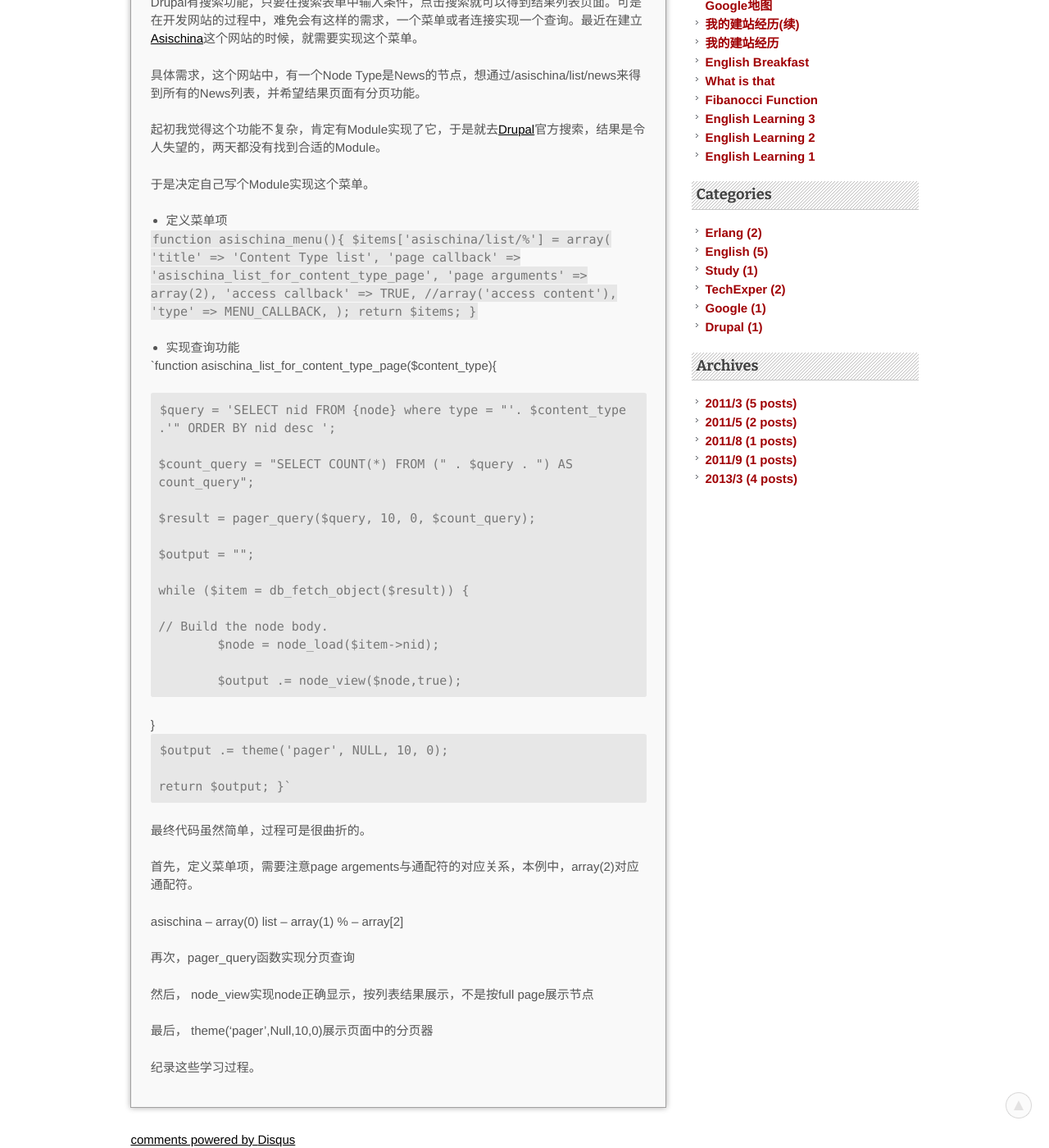
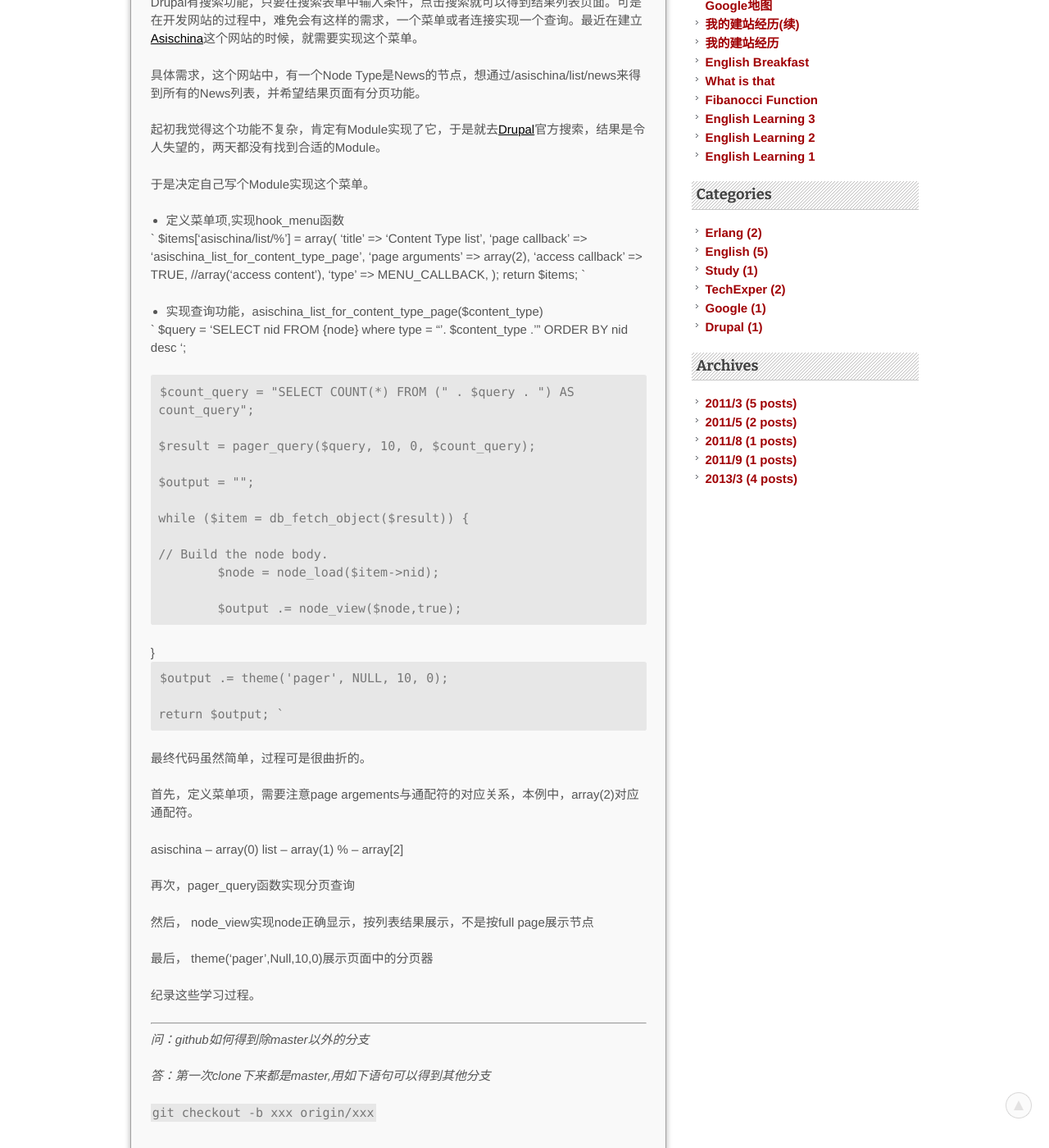
Before and after one commit to denny2trasy/denny2trasy.github.com, a Jekyll site: the page built from _posts/2013-03-18-drupal_show_list.markdown, in a window 1280 px wide and 1400 px high, scrolled down 297 px. Shown: the whole window at 82% size. Built offline with Jekyll 4.4.1, drawn with Linux system fonts in a browser that asks for light colours; Markdown is read by kramdown in place of the engine named in the settings; comment, search, counter and statistics services are not loaded.

Commit message:
change drupal post

```diff
--- a/_posts/2013-03-18-drupal_show_list.markdown
+++ b/_posts/2013-03-18-drupal_show_list.markdown
@@ -3,6 +3,7 @@ layout: post
 title: Drupal实现节点列表菜单
 category: Drupal
 ---
+
 
 Drupal有搜索功能，只要在搜索表单中输入条件，点击搜索就可以得到结果列表页面。可是在开发网站的过程中，难免会有这样的需求，一个菜单或者连接实现一个查询。最近在建立[Asischina](http://www.asischia.com)这个网站的时候，就需要实现这个菜单。
 
@@ -13,9 +14,9 @@ Drupal有搜索功能，只要在搜索表单中输入条件，点击搜索就
 
 于是决定自己写个Module实现这个菜单。
 
-+ 定义菜单项
++ 定义菜单项,实现hook_menu函数
 
-`function asischina_menu(){
+`
 	$items['asischina/list/%'] = array(
     		'title' => 'Content Type list',
     		'page callback' => 'asischina_list_for_content_type_page',
@@ -24,13 +25,13 @@ Drupal有搜索功能，只要在搜索表单中输入条件，点击搜索就
     		'type' => MENU_CALLBACK,
   	);
 	return $items;
-}`
+`
 
 
-+ 实现查询功能
++ 实现查询功能，asischina_list_for_content_type_page($content_type)
 
-`function asischina_list_for_content_type_page($content_type){
 
+`
 	$query = 'SELECT nid FROM {node} where type = "'. $content_type .'" ORDER BY nid desc ';
 
 	$count_query = "SELECT COUNT(*) FROM (" . $query . ") AS count_query";
@@ -51,7 +52,7 @@ Drupal有搜索功能，只要在搜索表单中输入条件，点击搜索就
 	$output .= theme('pager', NULL, 10, 0);
 
 	return $output;
-}`
+`
 
 
 最终代码虽然简单，过程可是很曲折的。
@@ -69,3 +70,11 @@ list -- array(1)
 最后， theme('pager',Null,10,0)展示页面中的分页器
 
 纪录这些学习过程。
+
+* * *
+
+*问：github如何得到除master以外的分支*
+
+*答：第一次clone下来都是master,用如下语句可以得到其他分支*
+
+`git checkout -b xxx origin/xxx`
```
